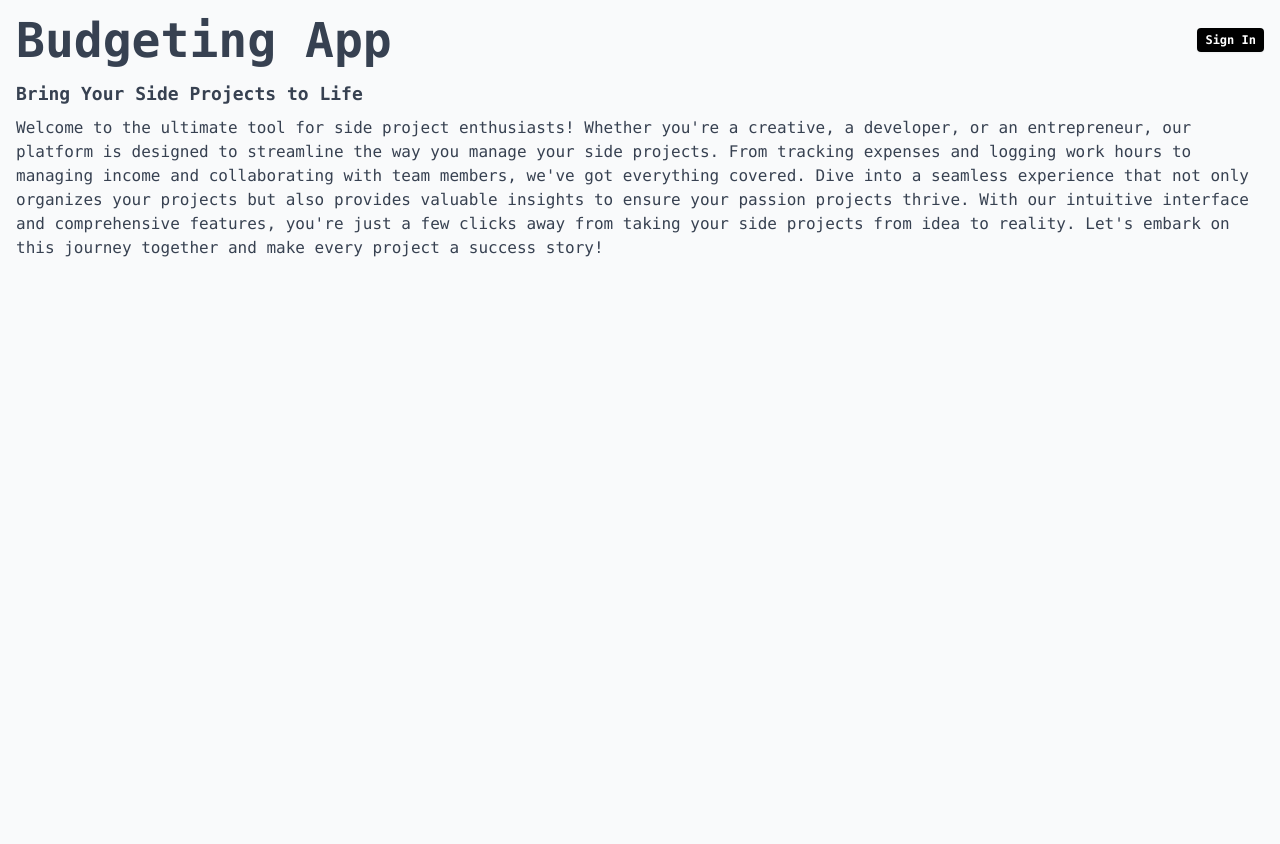
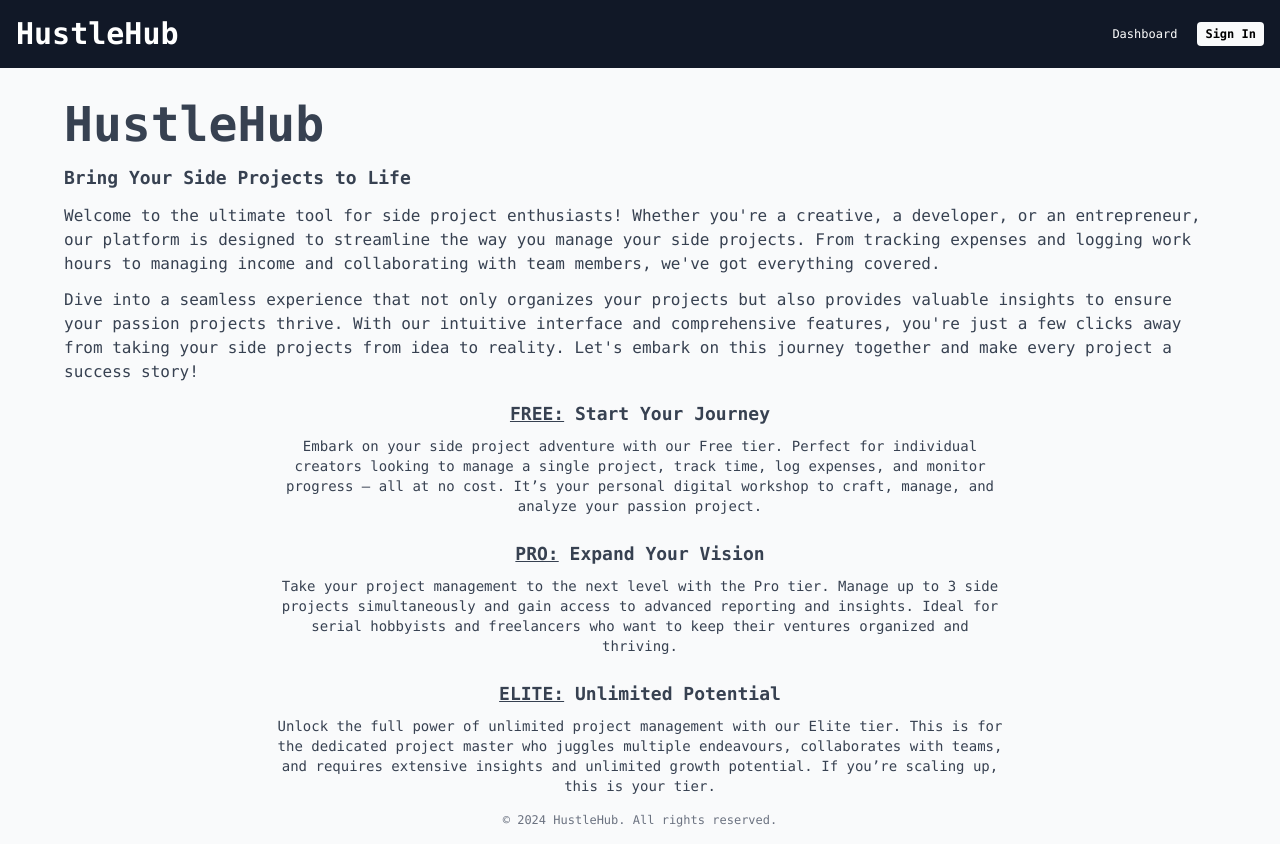
Before and after one commit to shan8851/expense-tracker, a Next.js app: page / in a window 1280 px wide. Before the commit the page ends 800 px from the top, so only its background shows below. Built offline with nearby package versions, Linux system fonts and the light colour scheme; no server answers.

Commit message:
[nav] - simple nav, footer and layout as well as some base styling

```diff
--- a/package.json
+++ b/package.json
@@ -11,12 +11,15 @@
   },
   "dependencies": {
     "@auth/prisma-adapter": "^1.5.1",
+    "@headlessui/react": "^1.7.18",
+    "@heroicons/react": "^2.1.3",
     "@prisma/client": "^5.11.0",
     "next": "14.1.4",
     "next-auth": "^4.24.7",
     "nodemailer": "^6.9.13",
     "react": "^18",
-    "react-dom": "^18"
+    "react-dom": "^18",
+    "react-popper": "^2.3.0"
   },
   "devDependencies": {
     "@types/node": "^20",
--- a/src/app/dashboard/page.tsx
+++ b/src/app/dashboard/page.tsx
@@ -11,25 +11,22 @@ export default async function DashboardPage() {
   }
   return (
     <div className="flex flex-col space-y-4">
-      <div className="flex items-center justify-between">
-        <h1 className="text-5xl font-extrabold">Dashboard</h1>
-        <AuthButton />
-      </div>
+      <h1 className="text-5xl font-extrabold">Dashboard</h1>
       {session.user.name && (
         <div className="flex items-center space-x-2">
           {session.user.image && (
             <Image
             src={session.user.image}
             alt={session.user.name}
-            className="w-8 h-8 rounded-full"
+            className="w-10 h-10 rounded-full border border-gray-900"
             width={100}
             height={100}
           />
           )}
-          <p>
+          <div className="flex items-center gap-2">
             <span className="font-bold underline">{session.user.name}</span>
-            let&apos;s get building!
-          </p>
+             <p>- welcome to HustleHub - let&apos;s get building!</p>
+          </div>
         </div>
       )}
     </div>
--- a/src/app/layout.tsx
+++ b/src/app/layout.tsx
@@ -4,6 +4,8 @@ import './globals.css';
 import { getServerSession } from 'next-auth';
 import SessionProvider from '../components/SessionProvider';
 import { AUTH_OPTIONS } from './api/auth/[...nextauth]/options';
+import { Nav } from '@/components/nav';
+import { Footer } from '@/components/footer';
 
 export const metadata: Metadata = {
   title: 'Create Next App',
@@ -18,11 +20,13 @@ export default async function RootLayout({
   const session = await getServerSession(AUTH_OPTIONS);
   return (
     <html lang="en">
-      <body>
+      <body className="flex flex-col min-h-screen">
         <SessionProvider session={session}>
-          <main className="p-4">
+          <main className="flex-1">
+            <Nav />
             {children}
           </main>
+          <Footer />
         </SessionProvider>
       </body>
     </html>
--- a/src/app/page.tsx
+++ b/src/app/page.tsx
@@ -2,12 +2,9 @@ import { AuthButton } from '@/components/authButton';
 
 export default async function Home() {
   return (
-    <div className="flex flex-col space-y-4">
-      <div className="flex items-center justify-between">
-        <h1 className="text-5xl font-extrabold">Budgeting App</h1>
-        <AuthButton />
-      </div>
-      <div className="flex flex-col gap-2">
+    <div className="container mx-auto flex flex-col space-y-4 max-w-6xl">
+      <h1 className="text-5xl font-extrabold">HustleHub</h1>
+      <div className="flex flex-col gap-3">
         <p className="font-bold text-lg">Bring Your Side Projects to Life</p>
         <p>
           Welcome to the ultimate tool for side project enthusiasts! Whether
@@ -15,6 +12,8 @@ export default async function Home() {
           is designed to streamline the way you manage your side projects. From
           tracking expenses and logging work hours to managing income and
           collaborating with team members, we&apos;ve got everything covered.
+        </p>
+        <p>
           Dive into a seamless experience that not only organizes your projects
           but also provides valuable insights to ensure your passion projects
           thrive. With our intuitive interface and comprehensive features,
@@ -23,6 +22,49 @@ export default async function Home() {
           every project a success story!
         </p>
       </div>
+      <div className="container mx-auto px-4 max-w-3xl">
+        <div className="flex flex-col gap-6">
+          {/* <!-- Free Tier --> */}
+          <div className="flex flex-col gap-2">
+            <h3 className="font-bold text-lg text-center">
+              <span className="underline font-extrabold">FREE:</span> Start Your Journey
+            </h3>
+            <p className="text-sm text-center">
+              Embark on your side project adventure with our Free tier. Perfect
+              for individual creators looking to manage a single project, track
+              time, log expenses, and monitor progress — all at no cost. It’s
+              your personal digital workshop to craft, manage, and analyze your
+              passion project.
+            </p>
+          </div>
+          {/* <!-- Pro Tier --> */}
+          <div className="flex flex-col gap-2">
+            <h3 className="font-bold text-lg text-center">
+              <span className="underline font-extrabold">PRO:</span> Expand Your Vision
+            </h3>
+            <p className="text-sm text-center">
+              Take your project management to the next level with the Pro tier.
+              Manage up to 3 side projects simultaneously and gain access to
+              advanced reporting and insights. Ideal for serial hobbyists and
+              freelancers who want to keep their ventures organized and
+              thriving.
+            </p>
+          </div>
+          {/* <!-- Elite Tier --> */}
+          <div className="flex flex-col gap-2">
+            <h3 className="font-bold text-lg text-center">
+              <span className="underline font-extrabold">ELITE:</span> Unlimited Potential
+            </h3>
+            <p className="text-sm text-center">
+              Unlock the full power of unlimited project management with our
+              Elite tier. This is for the dedicated project master who juggles
+              multiple endeavours, collaborates with teams, and requires
+              extensive insights and unlimited growth potential. If you’re
+              scaling up, this is your tier.
+            </p>
+          </div>
+        </div>
+      </div>
     </div>
   );
 }
--- a/src/components/authButton.tsx
+++ b/src/components/authButton.tsx
@@ -6,23 +6,20 @@ export function AuthButton() {
 
   if (session) {
     return (
-      <div className="flex items-center gap-2">
-        {session?.user?.name} <br />
       <button
         onClick={() => signOut()}
         type="button"
-          className="rounded bg-black px-2 py-1 text-xs font-semibold text-white shadow-sm hover:bg-gray-700 focus-visible:outline focus-visible:outline-2 focus-visible:outline-offset-2 focus-visible:outline-gray-700"
+        className="rounded bg-gray-50 px-2 py-1 text-xs font-semibold text-black shadow-sm hover:bg-gray-300 focus-visible:outline focus-visible:outline-2 focus-visible:outline-offset-2 focus-visible:outline-gray-300"
       >
         Sign Out
       </button>
-      </div>
     );
   }
   return (
     <button
       onClick={() => signIn()}
       type="button"
-          className="rounded bg-black px-2 py-1 text-xs font-semibold text-white shadow-sm hover:bg-gray-700 focus-visible:outline focus-visible:outline-2 focus-visible:outline-offset-2 focus-visible:outline-gray-700"
+      className="rounded bg-gray-50 px-2 py-1 text-xs font-semibold text-black shadow-sm hover:bg-gray-300 focus-visible:outline focus-visible:outline-2 focus-visible:outline-offset-2 focus-visible:outline-gray-300"
     >
       Sign In
     </button>
--- /dev/null
+++ b/src/components/footer.tsx
@@ -0,0 +1,9 @@
+export function Footer() {
+  return (
+    <div className="flex items-center justify-center gap-4 py-4">
+      <p className="text-xs text-gray-500">
+        &copy; 2024 HustleHub. All rights reserved.
+      </p>
+    </div>
+  )
+}
--- /dev/null
+++ b/src/components/nav.tsx
@@ -0,0 +1,23 @@
+'use client';
+import Link from 'next/link';
+import { AuthButton } from './authButton';
+import { useSession } from 'next-auth/react';
+
+export function Nav() {
+  const { data: session } = useSession();
+  return (
+    <div className="bg-gray-900 flex items-center justify-between p-4 mb-8">
+      <Link href="/" className="font-extrabold text-3xl text-white">
+        HustleHub
+      </Link>
+      <div className="flex items-center gap-4">
+        <div className="flex items-center gap-4">
+          <Link href="/dashboard" className="text-white text-xs p-1 hover:bg-gray-600">
+            Dashboard
+          </Link>
+        </div>
+        <AuthButton />
+      </div>
+    </div>
+  );
+}
```
Also changed, not shown: 1 other file (tests, documents, lock files or other folders). Lines whose indentation alone changed are shown as unchanged.
